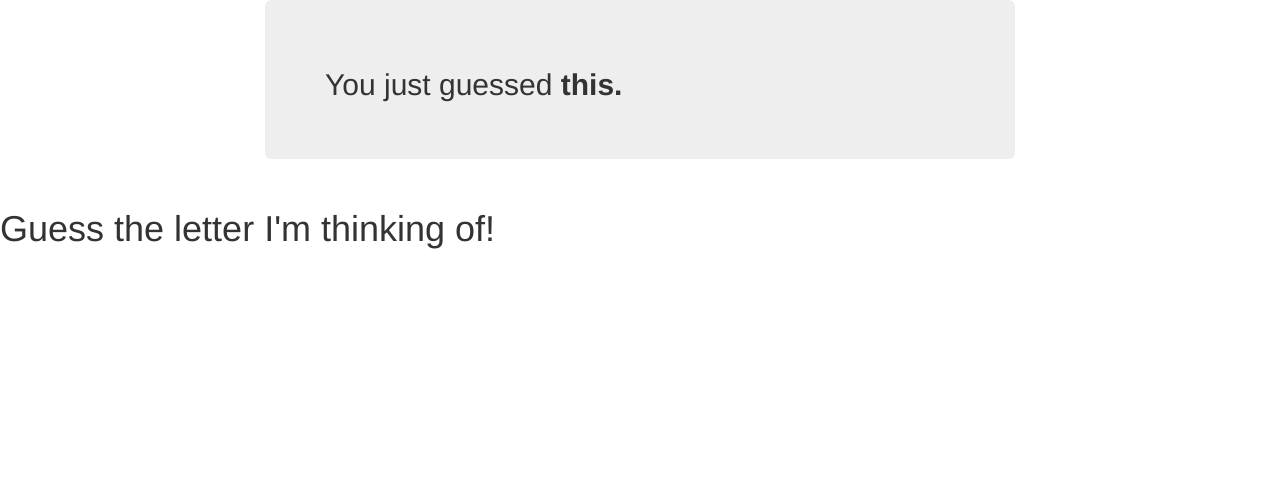
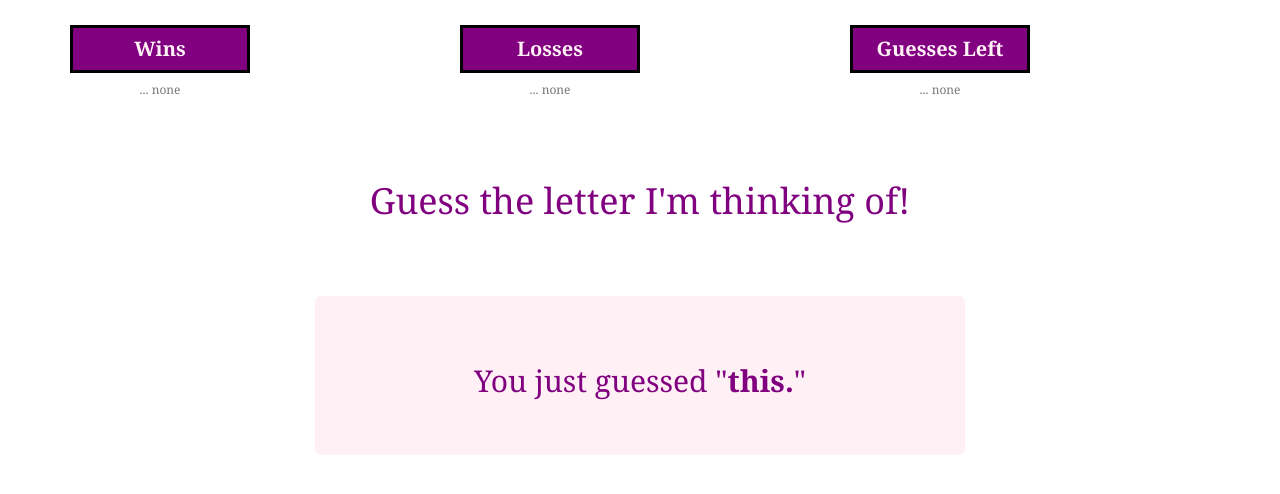
Before and after one commit to crystalngo88/Psychic-Game, a plain HTML site: page index.html in a window 1280 px wide. Drawn offline with nearby package versions, Linux system fonts and the light colour scheme.

Commit message:
updated with css and working user input

```diff
--- a/assets/css/reset.css
+++ b/assets/css/reset.css
@@ -0,0 +1,48 @@
+/* http://meyerweb.com/eric/tools/css/reset/
+   v2.0 | 20110126
+   License: none (public domain)
+*/
+
+html, body, div, span, applet, object, iframe,
+h1, h2, h3, h4, h5, h6, p, blockquote, pre,
+a, abbr, acronym, address, big, cite, code,
+del, dfn, em, img, ins, kbd, q, s, samp,
+small, strike, strong, sub, sup, tt, var,
+b, u, i, center,
+dl, dt, dd, ol, ul, li,
+fieldset, form, label, legend,
+table, caption, tbody, tfoot, thead, tr, th, td,
+article, aside, canvas, details, embed,
+figure, figcaption, footer, header, hgroup,
+menu, nav, output, ruby, section, summary,
+time, mark, audio, video {
+	margin: 0;
+	padding: 0;
+	border: 0;
+	font-size: 100%;
+	font: inherit;
+	vertical-align: baseline;
+}
+/* HTML5 display-role reset for older browsers */
+article, aside, details, figcaption, figure,
+footer, header, hgroup, menu, nav, section {
+	display: block;
+}
+body {
+	line-height: 1;
+}
+ol, ul {
+	list-style: none;
+}
+blockquote, q {
+	quotes: none;
+}
+blockquote:before, blockquote:after,
+q:before, q:after {
+	content: '';
+	content: none;
+}
+table {
+	border-collapse: collapse;
+	border-spacing: 0;
+}
--- a/assets/css/style.css
+++ b/assets/css/style.css
@@ -0,0 +1,34 @@
+.container {
+    font-family: Cambria, Cochin, Georgia, Times, 'Times New Roman', serif;
+    text-align: center;
+}
+
+/* body {
+    background-image: url("assets/images/background.jpg");
+} */
+
+.card-title {
+    margin-top: 25px;
+    color: lavenderblush;
+    font-size: 20px;
+    font-weight: bold;
+    background: purple;
+    border: 3px solid black;
+    text-align: center;
+    padding: 10px;
+}
+
+h1 {
+    text-align: center;
+    color: purple;
+    margin-top: 75px;
+}
+
+.display {
+    margin: 75px;
+}
+
+.jumbotron {
+    background-color: lavenderblush;
+    color: purple;
+}
--- a/index.html
+++ b/index.html
@@ -4,21 +4,61 @@
     <meta charset="UTF-8">
     <title>Psychic Game</title>
 
-    <link rel="stylesheet" href="https://maxcdn.bootstrapcdn.com/bootstrap/3.3.7/css/bootstrap.min.css" />
+    <link rel="stylesheet" type=text/css a href="assets/css/reset.css">
+    <link rel="stylesheet" href="https://maxcdn.bootstrapcdn.com/bootstrap/3.3.7/css/bootstrap.min.css">
+    <link rel="stylesheet" type=text/css a href="assets/css/style.css">
 
   </head>
   <body>
       <div class="container">
+
+    <!--Win/Lose tracker-->
+    <div class="tracker">
+        <div class="row">
+            <div class="col-md-4">
+              <!-- Win Card -->
+                <div class="card" style="width: 18rem;">
+                    <div class="card-body">
+                      <h5 class="card-title">Wins</h5>
+                      <h6 class="card-subtitle mb-2 text-muted"> <span> ... none</span></h6>
+                    </div>
+                </div>
+            </div>
+            <!-- Lose Card -->
+            <div class="col-md-4">
+                <div class="card" style="width: 18rem;">
+                    <div class="card-body">
+                      <h5 class="card-title">Losses</h5>
+                      <h6 class="card-subtitle mb-2 text-muted"> <span> ... none</span></h6>
+                    </div>
+                </div>
+            </div>
+
+            <!--Guesses Left-->
+            <div class="col-md-4">
+                    <div class="card" style="width: 18rem;">
+                        <div class="card-body">
+                          <h5 class="card-title">Guesses Left</h5>
+                          <h6 class="card-subtitle mb-2 text-muted"> <span> ... none</span></h6>
+                        </div>
+                    </div>
+                </div>
+        </div>
+    </div>
+
+    <h1>Guess the letter I'm thinking of!</h1>
+
+    <div class="display">
           <div class="row">
               <div class="col-md-offset-2 col-md-8">
                   <div class="jumbotron">
-                      <h2>You just guessed <span id="user-text"><strong>this.</strong></span></h2>
+                      <h2>You just guessed "<span id="user-text"><strong>this.</strong></span>"</h2>
                   </div>
               </div>
           </div>
       </div>
+    </div>
 
-    <h1>Guess the letter I'm thinking of!</h1>
 
     <script type="text/javascript">
 
@@ -26,44 +66,38 @@
 
     // <var userText = document.getElementById("user-text");
     // document.onkeyup = function(event) {
-    //     usesrText.textContent = event.key;
+    //     userText.textContent = event.key;
     // };
 
 
 
       // Array of letters.
-      var myLetters = ["j", "e", "a", "n", "i"];
+      var array = ["j", "e", "a", "n", "i", "g", "o"];
+      var userText= document.getElementById("user-text");
+      var win = 0;
+      var lose = 0;
 
-      // Write code to check each letter in the array to see if it matches guess.
-      for (var i = 0; i < myLetters.length; i++) {
-        if(myLetters[i] === "j") {
-            console.log("Jeanie!")
+    document.onkeyup= function(userGuess) {
+        console.log('userGuess.key:', userGuess.key);
+
+        userGuess.textContent=event.key; // look! <3
+        var computerLetters=array[Math.floor(Math.random()* array.length)];
+        console.log('computerLetters:', computerLetters);
+
+        if(userGuess.textContent === computerLetters) { // look!
+        win++;
         }
-        else {
-            console.log(myLetters[i])
+          else{
+              lose++;
+          }
+
+        if(userText.key !== computerLetters) {
+            lose++;
         }
-      }
+        console.log('win:', win);
+        console.log('lose:', lose);
+    };
 
-
-
-
-
-
-
-
-    //   for (var i=0; i<myLetters.length; i++) {
-    //     if (myLetters[i]charAt[0]==="c") || (myLetters[i][0]==="o") {
-    //       alert("Starts with c or an o!");
-    //     }
-    //   }
-
-    //   console.log(myLetters[0]);
-    //   console.log(myLetters[1]);
-    //   console.log(myLetters[2]);
-    //   console.log(myLetters[3]);
-    //   console.log(myLetters[4]);
-
-    </script>
-
+        </script>
   </body>
 </html>
```
Also changed, not shown: assets/images/background.jpg (added), assets/images/backgroundLarge.jpg (added), 1 other file.
